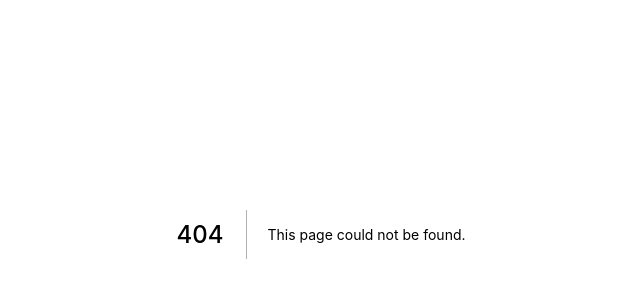
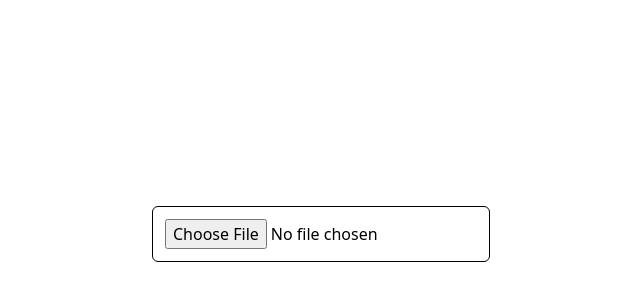
Before and after one commit to saufiroja/my-app, a Next.js app: page /my-images in a window 1280 px wide. Before the commit this address had no page. Shown: the part 166-466 px from the top of the page, without its empty margins (319-959 px from the left). Built offline with nearby package versions, Linux system fonts and the light colour scheme; a web font is replaced by a local one.

Commit message:
added file my-images

```diff
--- /dev/null
+++ b/pages/my-images.js
@@ -0,0 +1,46 @@
+import axios from "axios"
+import Image from "next/image"
+import React, { useState } from "react"
+
+export default function MyImages(){
+    const [imageSelected, setImageSelected] = useState("")
+
+    const handleOnChange = (changeEvent) => {
+        let fileReader = new FileReader();
+        fileReader.onload = function(onLoadEvent){
+            setImageSelected(onLoadEvent.target.result)
+        }
+
+        fileReader.readAsDataURL(changeEvent.target.files[0])
+    }
+
+    const uploadImage = () => {
+        e.preventDefault()
+
+        const formData = new FormData()
+        formData.append("file", imageSelected)
+        formData.append("upload_preset", "my-images")
+
+        axios.post("https://api.cloudinary.com/v1_1/ulfatunamanah/image/upload", formData).then((res) => {
+            console.log('res upload my-images:', res);
+        })
+    }
+
+    return (
+        <div className="flex justify-center items-center h-screen">
+            <form onChange={handleOnChange} className="flex flex-col" >
+                <input type="file" name="file" className="my-3 border border-black p-3 rounded-md" />
+                {
+                    imageSelected && (
+                        <div>
+                            <Image src={imageSelected} alt="image" width="500" height="500" />
+                            <div className="flex justify-center">
+                                <button className="bg-primary w-max rounded-lg p-2 text-white my-3"  onClick={uploadImage}>Upload Image</button>
+                            </div>
+                        </div>
+                    )
+                }
+            </form>
+        </div>
+    )
+}
```
